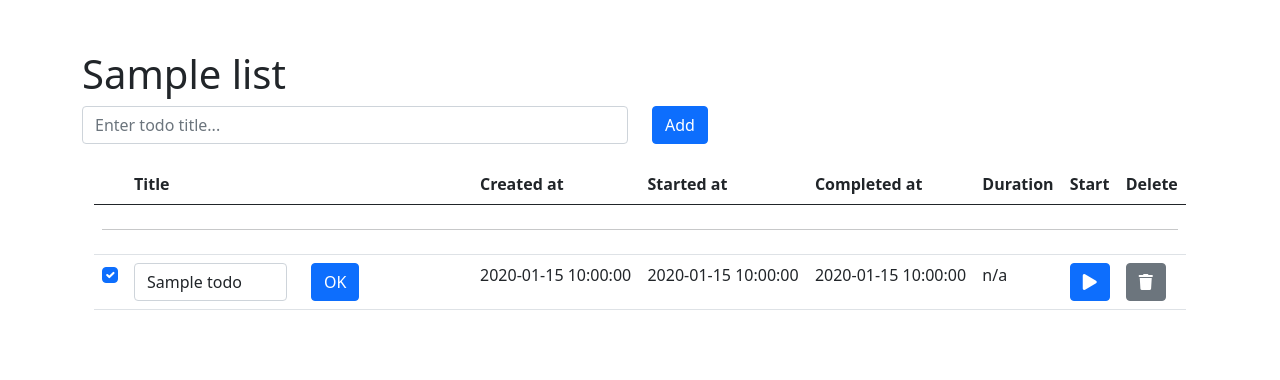
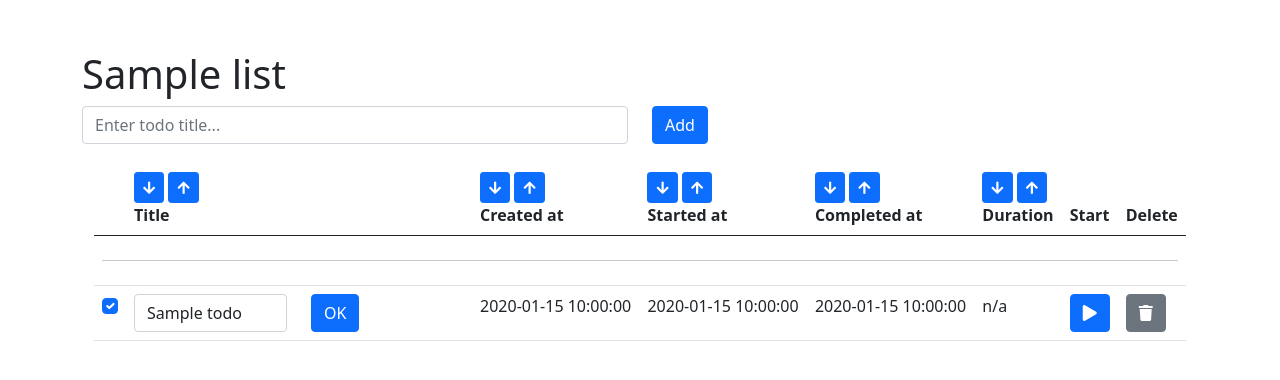
Before and after one commit to jakobrobert/todo-app, a Flask app: page /todo_lists/1 in a window 1280 px wide. Shown: the top 380 px of the page. Run offline with Flask 2, Linux system fonts and the light colour scheme; tables that the repository leaves empty hold one stand-in row (values such as "Sample post"); parts of the project's set-up code (start-up, migrations or seed data) failed here and were passed over.

Commit message:
Add arrow buttons for columns, without functionality yet

```diff
--- a/app/templates/todo_list.html
+++ b/app/templates/todo_list.html
@@ -29,11 +29,56 @@
                 <thead>
                     <tr>
                         <th></th>
-                        <th>Title</th>
-                        <th>Created at</th>
-                        <th>Started at</th>
-                        <th>Completed at</th>
-                        <th>Duration</th>
+                        <th>
+                            <a class="btn btn-primary btn-sm" href="">
+                                <i class="fas fa-arrow-down" aria-hidden="true"></i>
+                            </a>
+                            <a class="btn btn-primary btn-sm" href="">
+                                <i class="fas fa-arrow-up" aria-hidden="true"></i>
+                            </a>
+                            <br>
+                            Title
+                        </th>
+                        <th>
+                            <a class="btn btn-primary btn-sm" href="">
+                                <i class="fas fa-arrow-down" aria-hidden="true"></i>
+                            </a>
+                            <a class="btn btn-primary btn-sm" href="">
+                                <i class="fas fa-arrow-up" aria-hidden="true"></i>
+                            </a>
+                            <br>
+                            Created at
+                        </th>
+                        <th>
+                            <a class="btn btn-primary btn-sm" href="">
+                                <i class="fas fa-arrow-down" aria-hidden="true"></i>
+                            </a>
+                            <a class="btn btn-primary btn-sm" href="">
+                                <i class="fas fa-arrow-up" aria-hidden="true"></i>
+                            </a>
+                            <br>
+                            Started at
+                        </th>
+                        <th>
+                            <a class="btn btn-primary btn-sm" href="">
+                                <i class="fas fa-arrow-down" aria-hidden="true"></i>
+                            </a>
+                            <a class="btn btn-primary btn-sm" href="">
+                                <i class="fas fa-arrow-up" aria-hidden="true"></i>
+                            </a>
+                            <br>
+                            Completed at
+                        </th>
+                        <th>
+                            <a class="btn btn-primary btn-sm" href="">
+                                <i class="fas fa-arrow-down" aria-hidden="true"></i>
+                            </a>
+                            <a class="btn btn-primary btn-sm" href="">
+                                <i class="fas fa-arrow-up" aria-hidden="true"></i>
+                            </a>
+                            <br>
+                            Duration
+                        </th>
                         <th>Start</th>
                         <th>Delete</th>
                     </tr>
```
Also changed, not shown: app/templates/todo_lists.html (+20 -2 lines).
